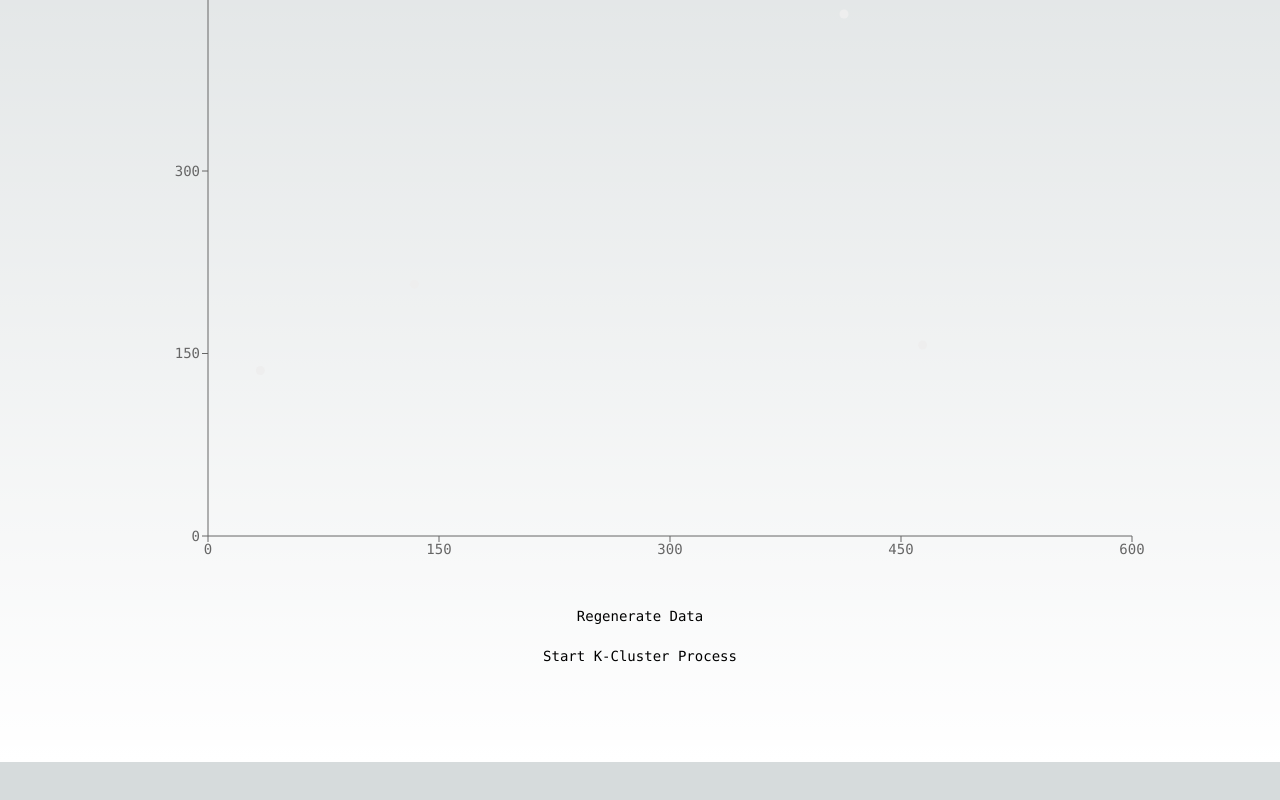
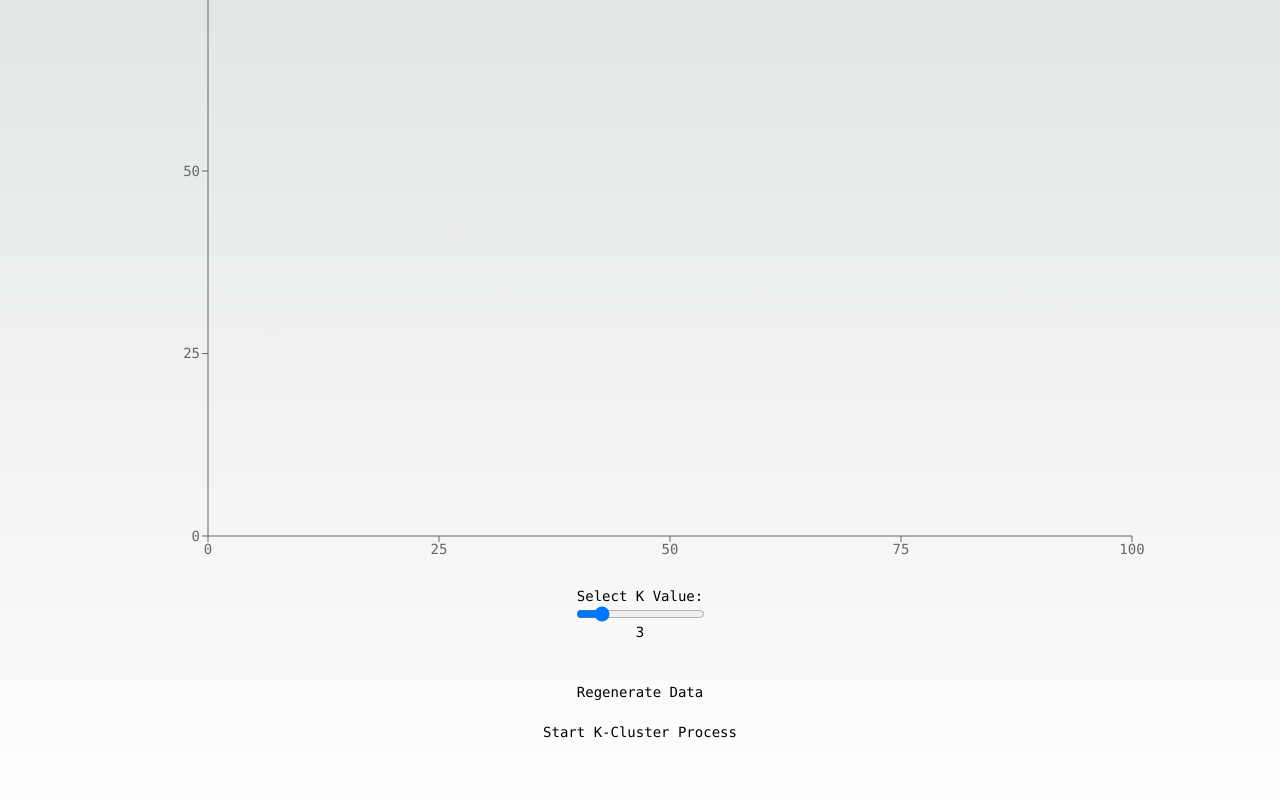
Before and after one commit to ouckah/klusters, a Next.js app: page /clustering in a window 1280 px wide. Shown: the part 398-1198 px from the top of the page. Before the commit the page ends 1160 px from the top, so only its background shows below. Built offline with nearby package versions, Linux system fonts and the light colour scheme.

Commit message:
Dynamic K + Error Messages

```diff
--- a/src/app/_components/Graph/index.js
+++ b/src/app/_components/Graph/index.js
@@ -12,7 +12,6 @@ import {
 import { k_clusters } from "@/app/_utils/math";
 
 export const Graph = () => {
-  const K = 3;
   const DEFAULT_COLOR = "#eeeeee";
   const COLORS = [
     "#FF5733",
@@ -24,12 +23,13 @@ export const Graph = () => {
     "#FF8333",
     "#8D33FF",
   ];
+  const [errorMessage, setErrorMessage] = useState("");
 
   {
     /* Graph Initialization */
   }
   const INITIAL_POINT_AMOUNT = 5;
-  const MAX_LENGTH = 500;
+  const MAX_LENGTH = 100;
   const generatePoints = () => {
     let points = [];
     for (let i = 0; i < INITIAL_POINT_AMOUNT - 1; i++) {
@@ -47,6 +47,9 @@ export const Graph = () => {
   const [points, setPoints] = useState(generatedPoints);
   const [clusters, setClusters] = useState([generatedPoints]);
 
+  const DEFAULT_K = 3;
+  const [K, setK] = useState(DEFAULT_K);
+
   {
     /* Point Logic */
   }
@@ -62,30 +65,50 @@ export const Graph = () => {
       });
       console.log("Point added:", newPoint);
     }
+
+    setErrorMessage("");
   };
 
   const removePoint = () => {
     setPoints((prevPoints) => {
       if (prevPoints.length > INITIAL_POINT_AMOUNT) {
+        const removedPoint = prevPoints[prevPoints.length - 1];
+        setClusters((prevClusters) => {
+          const updatedClusters = prevClusters.map((cluster) =>
+            cluster.filter((point) => point !== removedPoint)
+          );
+          return updatedClusters.filter((cluster) => cluster.length > 0);
+        });
         console.log("Last point removed");
         return prevPoints.slice(0, prevPoints.length - 1);
       }
       return prevPoints;
     });
+
+    setErrorMessage("");
   };
 
   const regeneratePoints = () => {
     const generatedPoints = generatePoints();
     setPoints(generatedPoints);
     setClusters([generatedPoints]);
+
+    setErrorMessage("");
   };
 
   {
     /* K-Cluster Process */
   }
   const startKClusterProcess = () => {
-    const clusters = k_clusters(points, K);
-    setClusters(clusters);
+    if (points.length < K) {
+      setErrorMessage(
+        `The amount of points (${points.length}) is less than K (${K}). Please add more points.`
+      );
+    } else {
+      const [clusters, centroids] = k_clusters(points, K);
+      setClusters(clusters);
+      setErrorMessage(""); // Clear any previous error message
+    }
   };
 
   {
@@ -104,8 +127,6 @@ export const Graph = () => {
       window.removeEventListener("keydown", handleUndo);
     };
   }, []);
-
-  console.log(clusters);
 
   {
     /* Render */
@@ -126,8 +147,8 @@ export const Graph = () => {
           className="select-none"
         >
           <CartesianGrid horizontal={false} vertical={false} />
-          <XAxis dataKey="x" range={[0, 500]} type="number" />
-          <YAxis dataKey="y" range={[0, 500]} type="number" />
+          <XAxis dataKey="x" range={[0, MAX_LENGTH]} type="number" />
+          <YAxis dataKey="y" range={[0, MAX_LENGTH]} type="number" />
           <Tooltip cursor={{ strokeDasharray: "3 3" }} />
           {clusters.length === 1 ? (
             <Scatter key={0} data={clusters[0]} fill={DEFAULT_COLOR} />
@@ -143,6 +164,22 @@ export const Graph = () => {
           )}
         </ScatterChart>
       </ResponsiveContainer>
+      <div
+        style={{ marginBottom: "20px" }}
+        className="flex flex-col justify-center items-center"
+      >
+        <label htmlFor="kValue">Select K Value: </label>
+        <input
+          id="kValue"
+          type="range"
+          min="2"
+          max="8"
+          value={K}
+          onChange={(e) => setK(Number(e.target.value))}
+        />
+        <span>{K}</span>
+        {errorMessage && <div className="text-red-500">{errorMessage}</div>}
+      </div>
       <button onClick={regeneratePoints} style={{ marginTop: "20px" }}>
         Regenerate Data
       </button>
```
